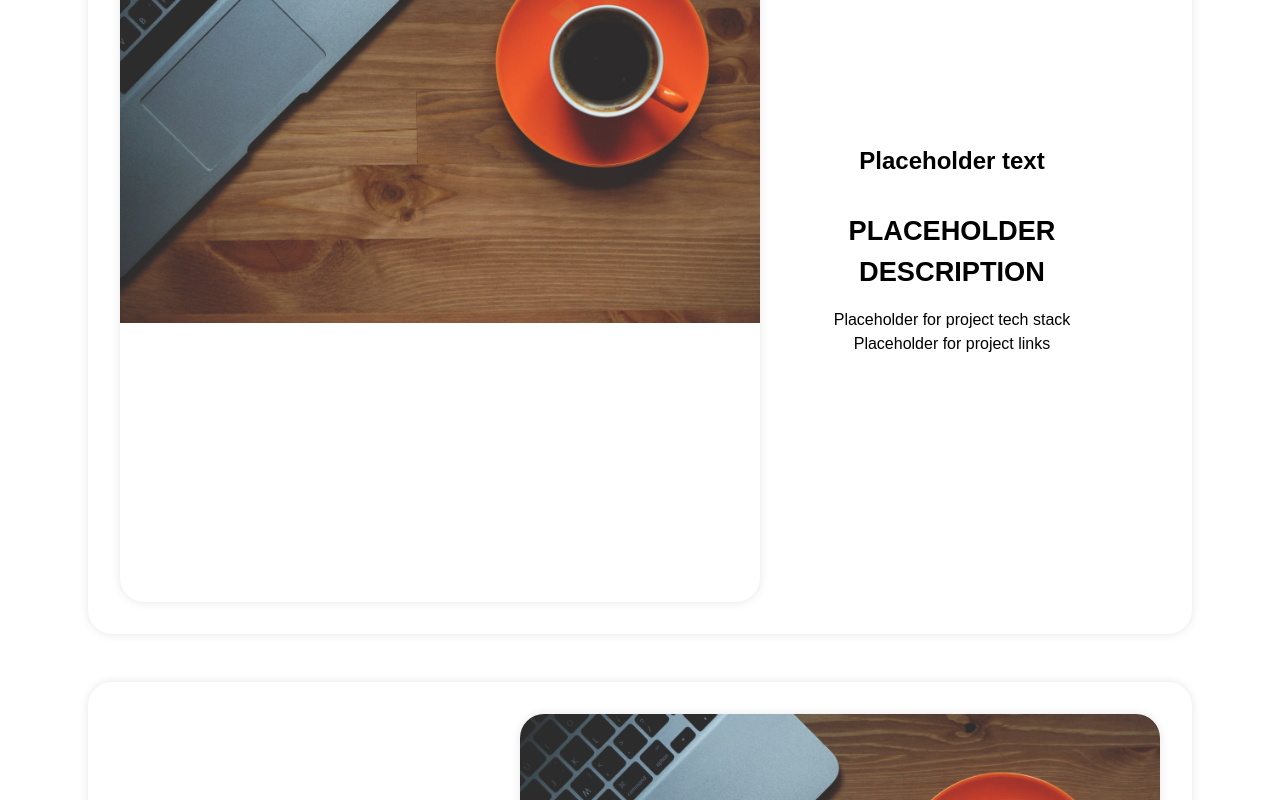
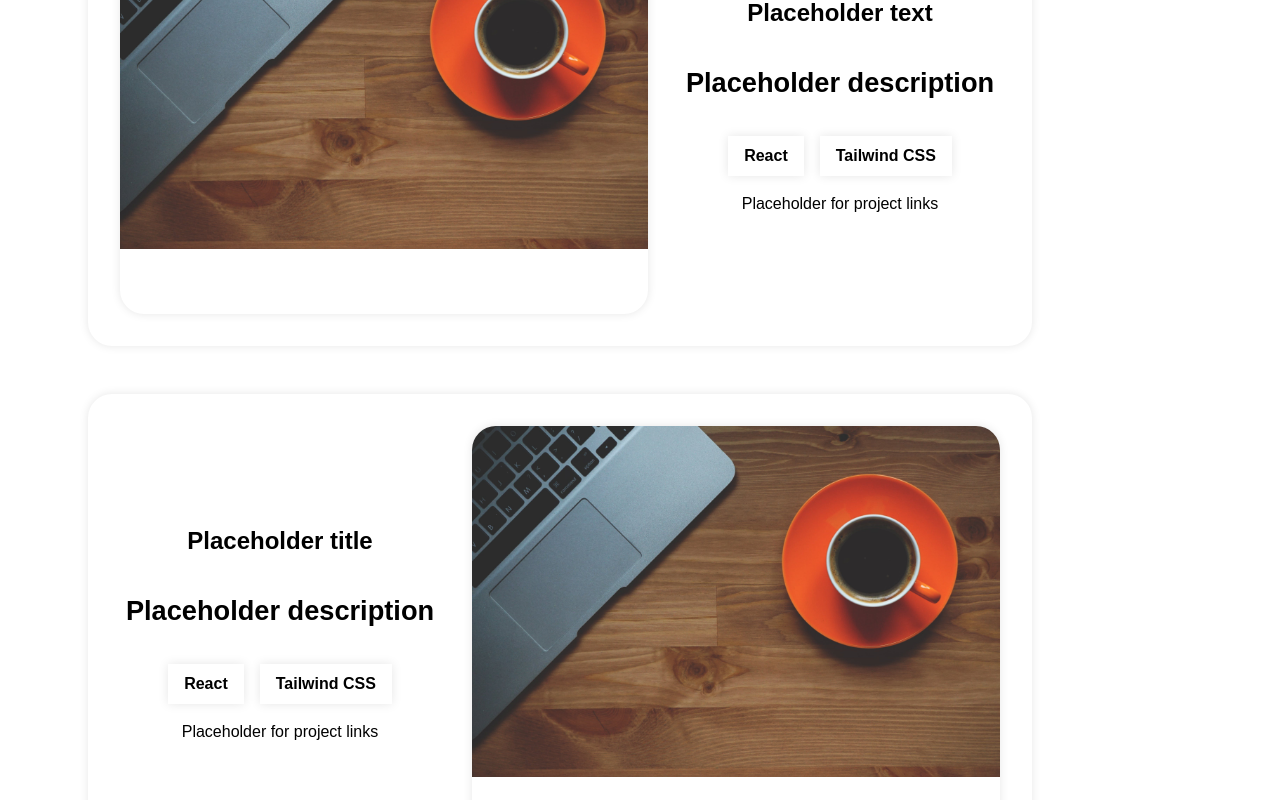
Before and after one commit to Stephen-A/Stephen-A.github.io, a React (Vite) app: page / in a window 1280 px wide. Shown: the part 1580-2380 px from the top of the page. Built offline with nearby package versions, Linux system fonts and the light colour scheme.

Commit message:
updated styling to fit pages at proper widths, and added styling for placeholder values

```diff
--- a/src/components/Projects.jsx
+++ b/src/components/Projects.jsx
@@ -11,7 +11,7 @@ const Projects = () => {
                 {/* div for all projects */}
                 <div className="projects-grid-display">
                     {/* first project */}
-                    <div className="project pro__1 project-left-right">
+                    <div className="project pro__1 forward">
                         <div className="project-image">
                             <a href='/'>
                                 <img src={CoffeComputer}></img>
@@ -21,7 +21,8 @@ const Projects = () => {
                             <h3>Placeholder text</h3>
                             <p>Placeholder description</p>
                             <div className='tech-stack'>
-                                Placeholder for project tech stack
+                                <p>React</p>
+                                <p>Tailwind CSS</p>
                             </div>
                             <div className='project-links'>
                                 Placeholder for project links
@@ -29,7 +30,7 @@ const Projects = () => {
                         </div>
                     </div>
                     {/* second project */}
-                    <div className="project pro__1 project-right-left">
+                    <div className="project pro__1 backward">
                         <div className="project-image">
                             <a href='/'>
                                 <img src={CoffeComputer}></img>
@@ -39,7 +40,8 @@ const Projects = () => {
                             <h3>Placeholder title</h3>
                             <p>Placeholder description</p>
                             <div className='tech-stack'>
-                                Placeholder for project tech stack
+                                <p>React</p>
+                                <p>Tailwind CSS</p>
                             </div>
                             <div className='project-links'>
                                 Placeholder for project links
@@ -47,7 +49,7 @@ const Projects = () => {
                         </div>
                     </div>
                     {/* third project */}
-                    <div className="project pro__1 project-left-right">
+                    <div className="project pro__1 forward">
                         <div className="project-image">
                             <a href='/'>
                                 <img src={CoffeComputer}></img>
@@ -57,7 +59,8 @@ const Projects = () => {
                             <h3>Placeholder title</h3>
                             <p>Placeholder description</p>
                             <div className='tech-stack'>
-                                Placeholder for project tech stack
+                                <p>React</p>
+                                <p>Tailwind CSS</p>
                             </div>
                             <div className='project-links'>
                                 Placeholder for project links
@@ -65,7 +68,7 @@ const Projects = () => {
                         </div>
                     </div>
                     {/* fourth project */}
-                    <div className="project pro__1 project-right-left">
+                    <div className="project pro__1 backward">
                         <div className="project-image">
                             <a href='/'>
                                 <img src={CoffeComputer}></img>
@@ -75,7 +78,8 @@ const Projects = () => {
                             <h3>Placeholder text</h3>
                             <p>Placeholder description</p>
                             <div className='tech-stack'>
-                                Placeholder for project tech stack
+                                <p>React</p>
+                                <p>Tailwind CSS</p>
                             </div>
                             <div className='project-links'>
                                 Placeholder for project links
--- a/src/index.css
+++ b/src/index.css
@@ -70,42 +70,58 @@ body {
     grid-template-rows: auto auto;
     height: auto;
     width: 100%;
+
+    .project {
+        border-radius: 1.5rem;
+        box-shadow: 0 0 10px rgba(0,0,0,.1);
+        display: flex;
+    }
+
+    .project-description p {
+        font-size: 1.2rem;
+    }
 }
-.projects-grid-display .project {
-    border-radius: 1.5rem;
-    box-shadow: 0 0 10px rgba(0,0,0,.1);
-    display: flex;
+
+.project.pro__1 {
+    flex-direction: row;
+    gap: 2rem;
+    height: 30rem;
+    padding: 2rem;
+    width: fit-content;
 
     @media (max-width: 1020px) {
-        flex-direction: column!important;
-        height: 75rem;
+        flex-direction: column !important;
+        height: 40rem;
+        gap: 2rem;
         margin: 0 auto;
         width: fit-content;
     }
+
+    @media (max-width: 400px) {
+        width: 100%;
+    }
 }
 
-.projects-grid-display .project-left-right {
-    flex-direction: row;
-    gap: 2rem;
-    height: 48rem;
-    padding: 2rem;
+.backward {
+   flex-direction: row-reverse !important;
 }
-.projects-grid-display .project-right-left {
-    flex-direction: row-reverse;
-    gap: 2rem;
-    height: 48rem;
-    padding: 2rem;
-}
+
+
 .projects-grid-display .project-image {
     height: auto;
     overflow: hidden;
     border-radius: 1.5rem;
     box-shadow: 0 0 10px rgba(0,0,0,.1);
-    width: 40rem;
+    width: 33rem;
+
+    @media (width: 650px) {
+        width: 40%;
+    }
 }
 .projects-grid-display .project-image img {
     height: auto;
     width: 100%;
+
 }
 .projects-grid-display .project-description {
     display: flex;
@@ -128,10 +144,26 @@ body {
     position: relative;
 }
 
-.projects-grid-display .project-description p {
+.projects-grid-display .project-description > p {
     font-size: 1.7rem;
     text-align: center;
+    text-transform: none;
 }
+
+.tech-stack {
+    display: flex;
+    gap: 1rem;
+    justify-content: center;
+    margin-top: 1rem;
+}
+.tech-stack p {
+        font-size: 1rem !important;
+        font-weight: 700!important;
+        box-shadow: 0 0 10px rgba(0,0,0,.1);
+        padding: .5rem 1rem;
+        text-transform: none;
+}
+
 
 
 .hero-img {
```
